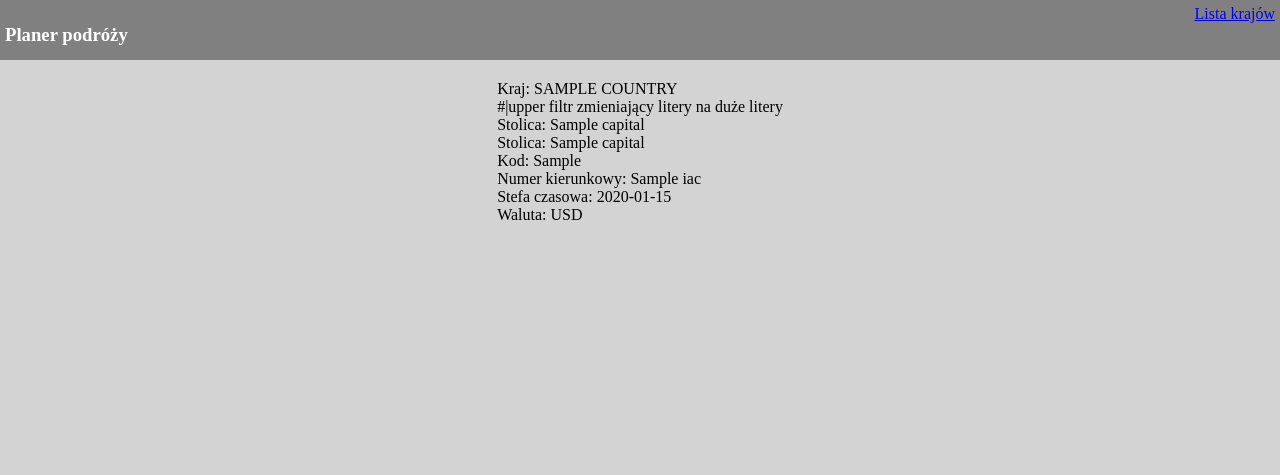
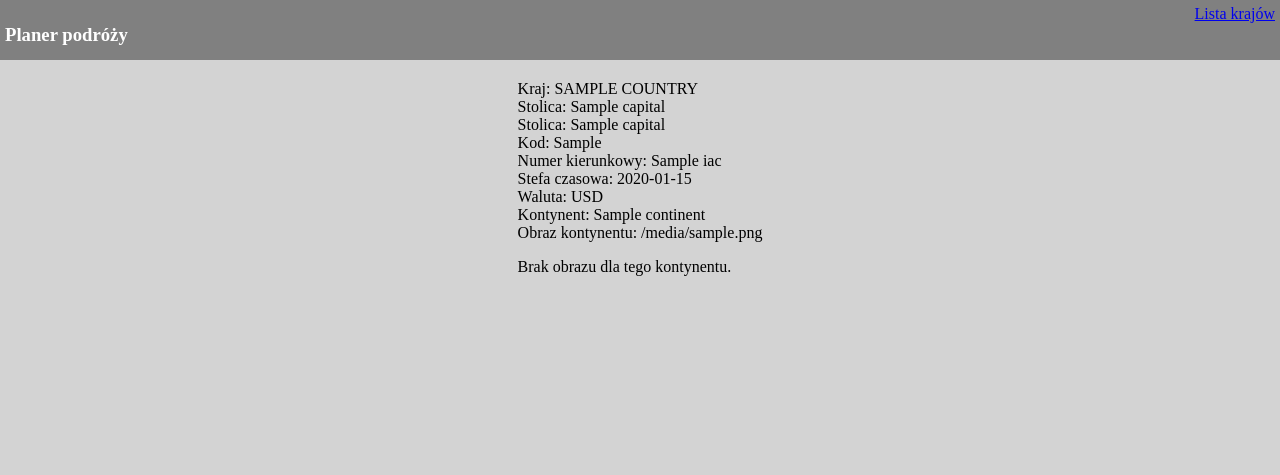
Before and after one commit to mhardyn/Wprowadzenie, a Django app: template Podstawy/templates/podstawy/country.html in a window 1280 px wide. Shown: the top 475 px of the page. Run offline with Django 5.2, Linux system fonts and the light colour scheme; the template is opened without the code that fills it: most values are stand-ins (such as "Sample title", 1, 10 or a date in 2020).

Commit message:
Imitial commit

```diff
--- a/Podstawy/templates/podstawy/country.html
+++ b/Podstawy/templates/podstawy/country.html
@@ -1,11 +1,15 @@
 {% extends 'base.html' %}
+
+{% load static %}
 
 {% block page_title %}
     {{ found_country.country }}
 {% endblock %}
 
 {% block page_content %}
-    <div>Kraj: {{ found_country.country|upper }}</div> #|upper filtr zmieniający litery na duże litery
+    <div>Kraj: {{ found_country.country|upper }}</div>
+    {% comment %}upper filtr zmieniający litery na duże litery
+    {% endcomment %}
     {% if found_country.capital is not None %}
         <div>Stolica: {{ found_country.capital }}</div>
     {% else %}
@@ -16,4 +20,28 @@
     <div>Numer kierunkowy: {{ found_country.iac }}</div>
     <div>Stefa czasowa: {{ found_country.timezone }}</div>
     <div>Waluta: {{ found_country.currency }}</div>
-{% endblock %}
+    <div>Kontynent: {{ found_country.continent }}</div>
+    <div>Obraz kontynentu: {{ found_country.img }}</div>
+
+    {% if found_country.continent == "Europe" %}
+        <img src="{% static '/podstawy/img/europe.jpg'%}" alt="Europe">
+
+    {% elif found_country.continent == "Asia" %}
+        <img src="{% static '/podstawy/img/asia.jpg'%}" alt="Asia">
+
+    {% elif found_country.continent == "Africa" %}
+        <img src="{% static '/podstawy/img/africa.jpg'%}" alt="Africa">
+
+    {% elif found_country.continent == "North_america" %}
+        <img src="{% static '/podstawy/img/north_america.jpg'%}" alt="North America">
+
+    {% elif found_country.continent == "South_america" %}
+        <img src="{% static '/podstawy/img/south_america.jpg'%}" alt="South America">
+
+    {% elif found_country.continent == "Antarctica" %}
+        <img src="{% static '/podstawy/img/antarctica.jpg'%}" alt="Antarctica">
+
+    {% else %}
+        <p>Brak obrazu dla tego kontynentu.</p>
+    {% endif %}
+    {% endblock %}
```
Also changed, not shown: Podstawy/views.py (+13 -0 lines), Podstawy/static/podstawy/img/africa.jpg (added), Podstawy/static/podstawy/img/antarctica.jpg (added), Podstawy/static/podstawy/img/asia.jpg (added), Podstawy/static/podstawy/img/europe.jpg (added), Podstawy/static/podstawy/img/north_america.jpg (added), Podstawy/static/podstawy/img/oceania.jpg (added), Podstawy/static/podstawy/img/south_america.jpg (added).
